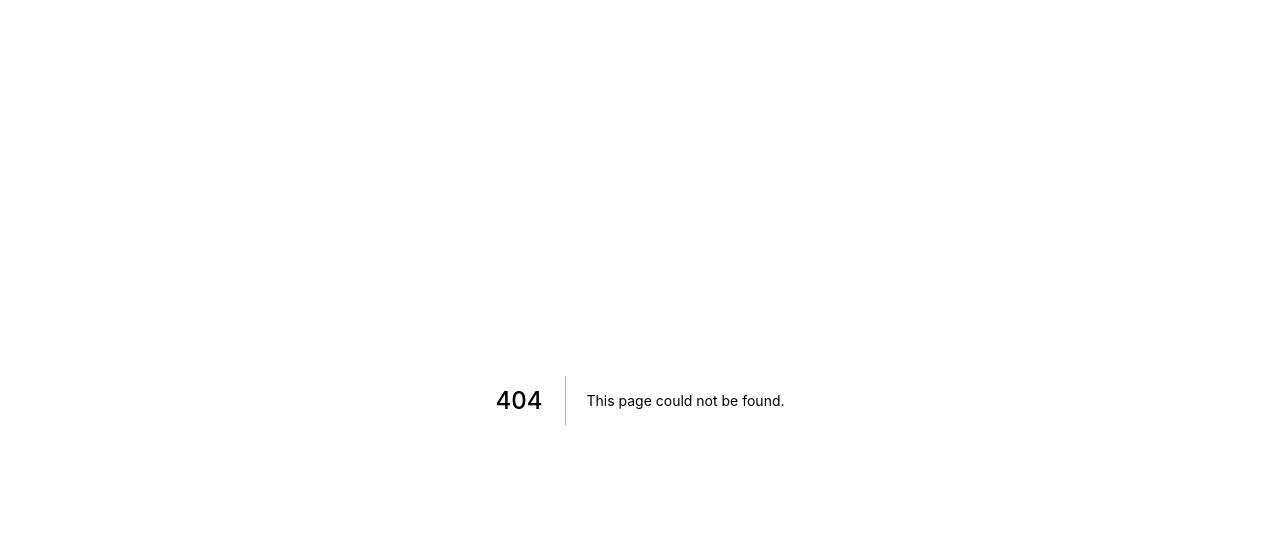
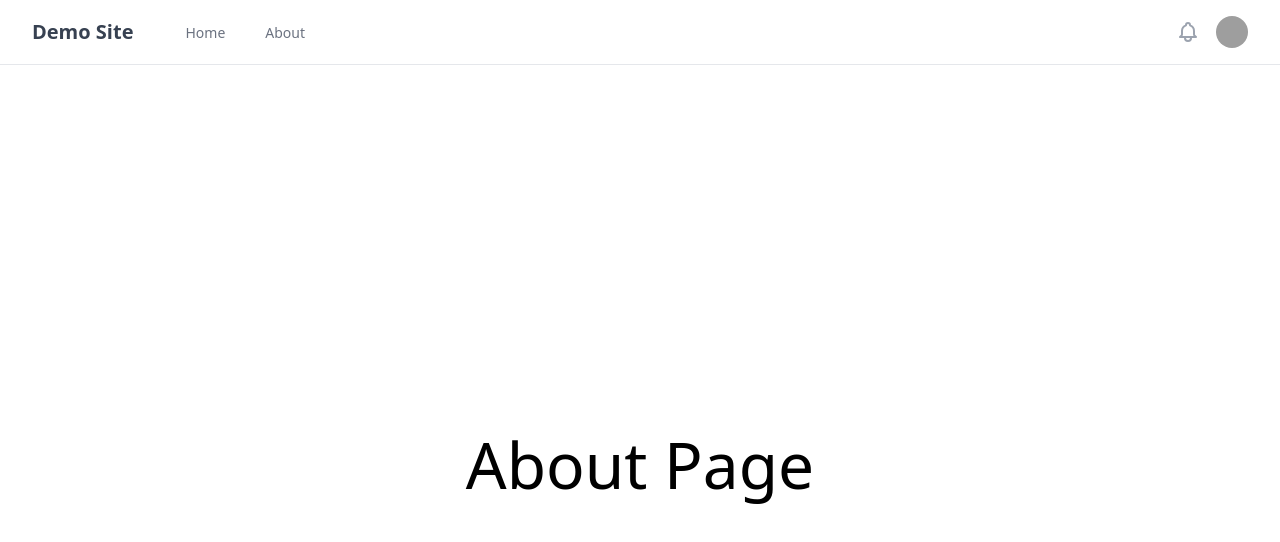
Before and after one commit to Poko56/nextjs-tailwind-starter-template, a Next.js app: page /about in a window 1280 px wide. Before the commit this address had no page. Shown: the top 542 px of the page. Built offline with nearby package versions, Linux system fonts and the light colour scheme; grey boxes are pictures that could not be loaded; what @tailwindcss/typography would draw is missing.

Commit message:
feat(about): Aboutページを追加

```diff
--- /dev/null
+++ b/src/pages/about.tsx
@@ -0,0 +1,12 @@
+import Base from "../components/Base.component"
+import styles from "../styles/Home.module.css"
+
+function About() {
+  return (
+    <Base title="About Page">
+      <h1 className={styles.title}>About Page</h1>
+    </Base>
+  )
+}
+
+export default About
```
